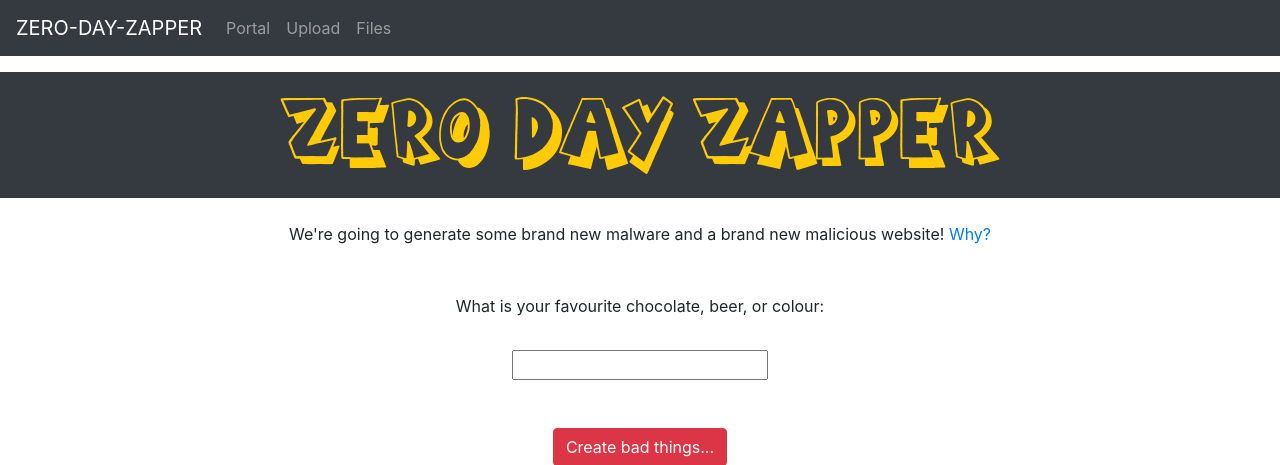
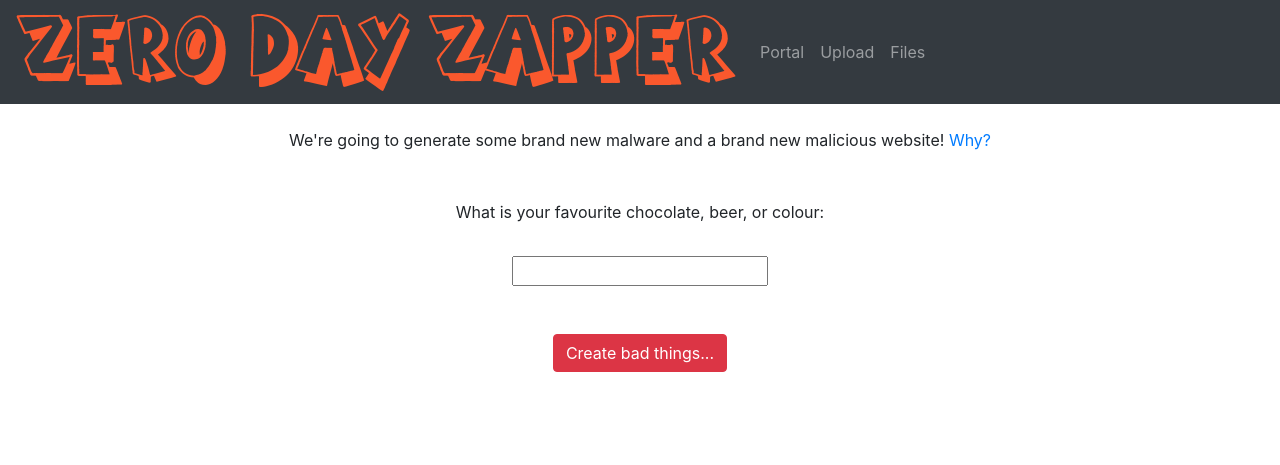
Before and after one commit to scottymcandrew/zerodayzapper-flask, a Python web app: template templates/portal.html in a window 1280 px wide. Shown: the top 465 px of the page. Run offline with Jinja, Linux system fonts and the light colour scheme; the template is opened without the code that fills it, so the values that code supplies are empty; some libraries are stand-ins or nearby versions.

Commit message:
Navbar brand

```diff
--- a/templates/base.html
+++ b/templates/base.html
@@ -21,7 +21,9 @@
 <body>
 <header>
     <nav class="navbar navbar-expand-lg navbar-dark bg-dark">
-        <a class="navbar-brand" href="{{ url_for('portal') }}">ZERO-DAY-ZAPPER</a>
+        <a class="navbar-brand" href="{{ url_for('portal') }}">
+            <img src="{{ url_for('static', filename='images/zdz-o.png') }}" alt="ZDZ logo" class="d-inline-block align-top" loading="lazy">
+        </a>
         <button class="navbar-toggler" type="button" data-toggle="collapse" data-target="#navbarNavAltMarkup"
                 aria-controls="navbarNavAltMarkup" aria-expanded="false" aria-label="Toggle navigation">
             <span class="navbar-toggler-icon"></span>
--- a/templates/portal.html
+++ b/templates/portal.html
@@ -1,12 +1,6 @@
 {% extends 'base.html' %}
 
 {% block content %}
-
-    <div class="row bg-dark">
-        <div class="col-12 text-center p-4">
-            <img src="{{ url_for('static', filename='images/zdz-y.png') }}" class="img-fluid" alt="Zero Day Zapper!">
-        </div>
-    </div>
 
     <div class="row mt-4">
         <div class="col-12 text-center">
```
